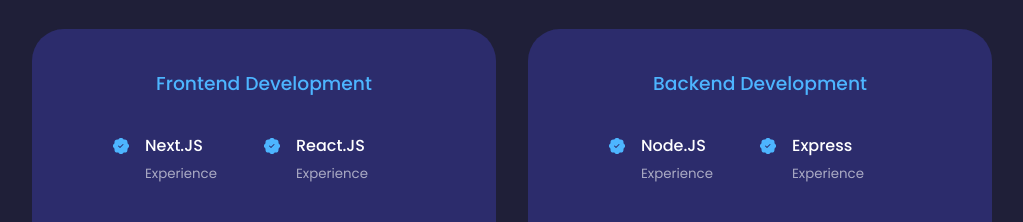
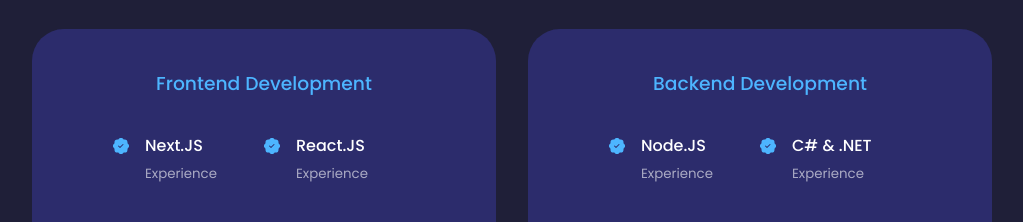
Before and after one commit to yusufAnka/Portfolio, a React (Create React App) app: page / in a window 1280 px wide. Shown: the part 880-1102 px from the top of the page, without its empty margins (128-1151 px from the left). Built offline with nearby package versions, Linux system fonts and the light colour scheme.

Commit message:
Change skill from 'Express' to 'C# & .NET'

```diff
--- a/src/components/skills/Skills.jsx
+++ b/src/components/skills/Skills.jsx
@@ -59,7 +59,7 @@
                     </article>
                     <article className='skills__details'>
                         <BsPatchCheckFill className='skills_details-icon' />
-                        <div><h4>Express</h4>
+                        <div><h4>C# & .NET</h4>
                         <small className='text-light'>Experience</small>
                         </div>
                     </article>
```
